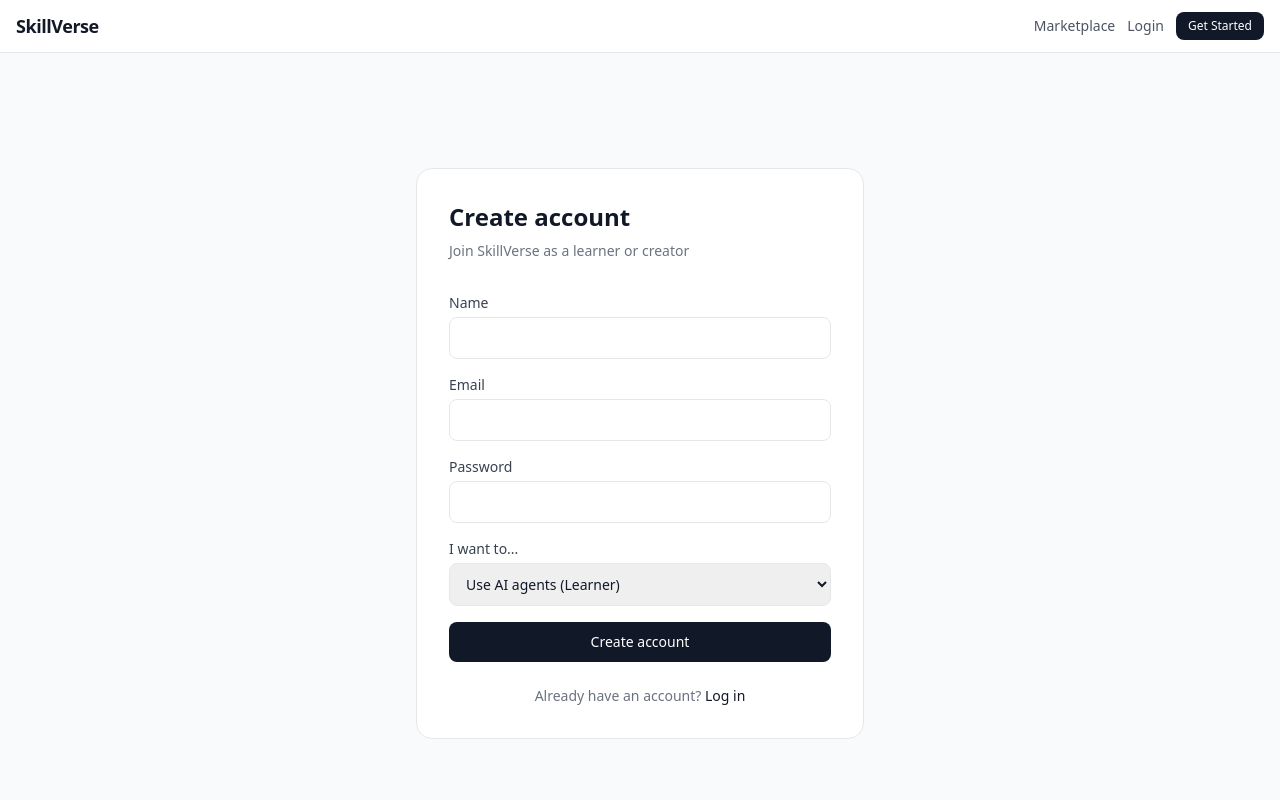
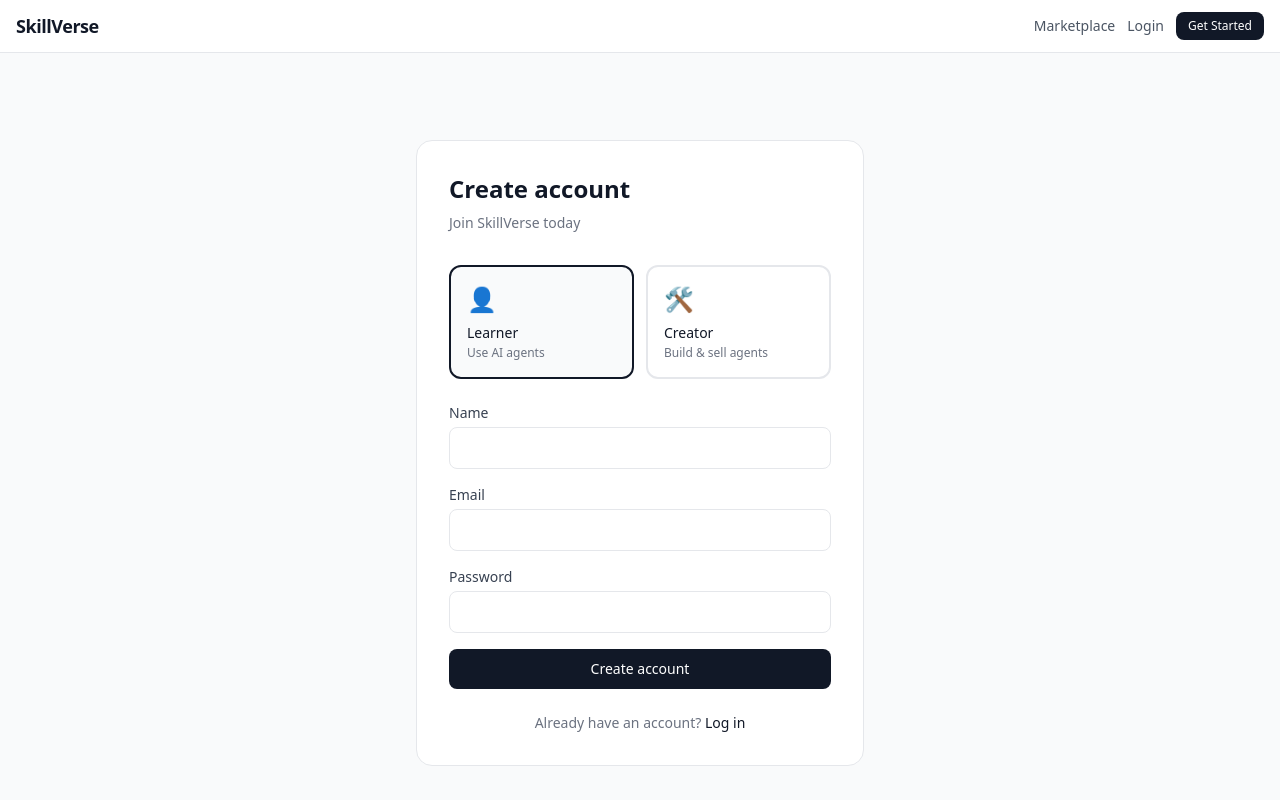
Before and after one commit to Utsavkumar001/skillverse-frontend, a React (Vite) app: page /register in a window 1280 px wide. Shown: the top 800 px of the page. Built offline with nearby package versions, Linux system fonts and the light colour scheme; no server answers.

Commit message:
add submit for review flow, remove publish button from creator

```diff
--- a/src/components/Navbar.jsx
+++ b/src/components/Navbar.jsx
@@ -14,6 +14,8 @@ export default function Navbar() {
     setShowConfirm(false);
     navigate('/');
   };
+
+  const isCreator = user?.role === 'creator' || user?.role === 'admin';
 
   return (
     <>
@@ -32,11 +34,12 @@ export default function Navbar() {
               <Link to="/my-library" className="hover:text-gray-900 transition-colors whitespace-nowrap hidden sm:block">
                 My Library
               </Link>
+              {/* Sirf creator/admin ko Dashboard dikhao */}
+              {isCreator && (
                 <Link to="/creator/dashboard" className="hover:text-gray-900 transition-colors whitespace-nowrap hidden sm:block">
                   Dashboard
                 </Link>
-
-              {/* Avatar */}
+              )}
               <div
                 className="w-8 h-8 bg-gray-900 rounded-full flex items-center justify-center text-white text-sm font-medium cursor-pointer hover:bg-gray-700 transition-colors shrink-0"
                 onClick={() => setShowProfile(!showProfile)}
@@ -60,16 +63,10 @@ export default function Navbar() {
         </div>
       </nav>
 
-      {/* Profile Dropdown */}
       {showProfile && user && (
         <>
-          {/* Backdrop */}
-          <div
-            className="fixed inset-0 z-40"
-            onClick={() => setShowProfile(false)}
-          />
+          <div className="fixed inset-0 z-40" onClick={() => setShowProfile(false)} />
 
-          {/* Dropdown */}
           <div className="fixed top-14 right-4 z-50 bg-white border border-gray-200 rounded-2xl shadow-lg w-64 overflow-hidden">
             {/* User info */}
             <div className="px-4 py-4 border-b border-gray-100">
@@ -84,7 +81,7 @@ export default function Navbar() {
               </div>
             </div>
 
-  {/* Admin link — sirf admin ko dikhega */}
+            {/* Admin link */}
             {user?.role === 'admin' && (
               <div className="border-b border-gray-100">
                 <Link
@@ -97,7 +94,6 @@ export default function Navbar() {
               </div>
             )}
 
-            {/* Menu items */}
             <div className="py-2">
               <Link
                 to="/my-library"
@@ -106,6 +102,10 @@ export default function Navbar() {
               >
                 📚 My Library
               </Link>
+
+              {/* Sirf creator/admin ko dikhao */}
+              {isCreator && (
+                <>
                   <Link
                     to="/creator/dashboard"
                     onClick={() => setShowProfile(false)}
@@ -121,6 +121,16 @@ export default function Navbar() {
                     ➕ Create Agent
                   </Link>
                   <Link
+                    to="/creator/earnings"
+                    onClick={() => setShowProfile(false)}
+                    className="flex items-center gap-3 px-4 py-2.5 text-sm text-gray-700 hover:bg-gray-50 transition-colors"
+                  >
+                    💰 Earnings
+                  </Link>
+                </>
+              )}
+
+              <Link
                 to="/profile"
                 onClick={() => setShowProfile(false)}
                 className="flex items-center gap-3 px-4 py-2.5 text-sm text-gray-700 hover:bg-gray-50 transition-colors"
@@ -129,13 +139,9 @@ export default function Navbar() {
               </Link>
             </div>
 
-            {/* Logout */}
             <div className="border-t border-gray-100 py-2">
               <button
-                onClick={() => {
-                  setShowProfile(false);
-                  setShowConfirm(true);
-                }}
+                onClick={() => { setShowProfile(false); setShowConfirm(true); }}
                 className="w-full flex items-center gap-3 px-4 py-2.5 text-sm text-red-500 hover:bg-red-50 transition-colors"
               >
                 🚪 Logout
@@ -145,7 +151,6 @@ export default function Navbar() {
         </>
       )}
 
-      {/* Logout Confirmation Modal */}
       {showConfirm && (
         <div className="fixed inset-0 bg-black bg-opacity-40 z-50 flex items-center justify-center px-4">
           <div className="bg-white rounded-2xl p-6 w-full max-w-sm">
--- a/src/pages/AgentBuilder.jsx
+++ b/src/pages/AgentBuilder.jsx
@@ -137,7 +137,7 @@ export default function AgentBuilder() {
     setForm(BLANK_FORM);
   };
 
-  const handleSubmit = async (publish = false) => {
+  const handleSubmitForReview = async () => {
   setSaving(true);
   setError('');
   try {
@@ -149,7 +149,7 @@ export default function AgentBuilder() {
         : form.tags,
     };
     const { data } = await api.post('/agents', payload);
-      if (publish) await api.patch(`/agents/${data._id}/publish`);
+    await api.patch(`/agents/${data._id}/submit-review`);
     localStorage.removeItem('agentDraft');
     navigate('/creator/dashboard');
   } catch (err) {
@@ -326,23 +326,23 @@ export default function AgentBuilder() {
         {!user?.isEmailVerified ? (
   <div className="bg-amber-50 border border-amber-200 rounded-xl p-5 text-center">
     <p className="text-sm font-medium text-amber-800 mb-1">📧 Verify your email first</p>
-            <p className="text-xs text-amber-600">Check your inbox for the verification link to create and publish agents.</p>
+    <p className="text-xs text-amber-600">Check your inbox for the verification link.</p>
   </div>
 ) : (
   <div className="flex gap-3 pt-2">
     <button
-              onClick={() => handleSubmit(false)}
+      onClick={() => handleSubmit()}
       disabled={saving}
       className="flex-1 border border-gray-300 text-gray-700 py-2.5 rounded-lg text-sm font-medium hover:bg-gray-50 disabled:opacity-40 transition-colors"
     >
-              Save draft
+      {saving ? 'Saving...' : 'Save Draft'}
     </button>
     <button
-              onClick={() => handleSubmit(true)}
+      onClick={handleSubmitForReview}
       disabled={saving}
       className="flex-1 bg-gray-900 text-white py-2.5 rounded-lg text-sm font-medium hover:bg-gray-700 disabled:opacity-40 transition-colors"
     >
-              Publish agent
+      {saving ? 'Submitting...' : 'Submit for Review'}
     </button>
   </div>
 )}
--- a/src/pages/Register.jsx
+++ b/src/pages/Register.jsx
@@ -25,11 +25,41 @@ export default function Register() {
     <div className="min-h-screen bg-gray-50 flex items-center justify-center px-4">
       <div className="bg-white border border-gray-200 rounded-2xl p-8 w-full max-w-md">
         <h1 className="text-2xl font-semibold text-gray-900 mb-2">Create account</h1>
-        <p className="text-gray-500 text-sm mb-8">Join SkillVerse as a learner or creator</p>
+        <p className="text-gray-500 text-sm mb-8">Join SkillVerse today</p>
 
         {error && (
           <div className="bg-red-50 text-red-600 text-sm px-4 py-3 rounded-lg mb-6">{error}</div>
         )}
+
+        {/* Role Selection Cards */}
+        <div className="grid grid-cols-2 gap-3 mb-6">
+          <button
+            type="button"
+            onClick={() => setForm({ ...form, role: 'buyer' })}
+            className={`p-4 rounded-xl border-2 text-left transition-all ${
+              form.role === 'buyer'
+                ? 'border-gray-900 bg-gray-50'
+                : 'border-gray-200 hover:border-gray-300'
+            }`}
+          >
+            <div className="text-2xl mb-2">👤</div>
+            <p className="font-medium text-sm text-gray-900">Learner</p>
+            <p className="text-xs text-gray-500 mt-0.5">Use AI agents</p>
+          </button>
+          <button
+            type="button"
+            onClick={() => setForm({ ...form, role: 'creator' })}
+            className={`p-4 rounded-xl border-2 text-left transition-all ${
+              form.role === 'creator'
+                ? 'border-gray-900 bg-gray-50'
+                : 'border-gray-200 hover:border-gray-300'
+            }`}
+          >
+            <div className="text-2xl mb-2">🛠️</div>
+            <p className="font-medium text-sm text-gray-900">Creator</p>
+            <p className="text-xs text-gray-500 mt-0.5">Build & sell agents</p>
+          </button>
+        </div>
 
         <form onSubmit={handleSubmit} className="space-y-4">
           <div>
@@ -62,18 +92,17 @@ export default function Register() {
               onChange={(e) => setForm({ ...form, password: e.target.value })}
             />
           </div>
-          <div>
-            <label className="block text-sm text-gray-700 mb-1">I want to...</label>
-            <select
-              className="w-full border border-gray-200 rounded-lg px-3 py-2.5 text-sm focus:outline-none focus:ring-2 focus:ring-gray-900"
-              value={form.role}
-              onChange={(e) => setForm({ ...form, role: e.target.value })}
-            >
-              <option value="buyer">Use AI agents (Learner)</option>
-              <option value="creator">Build and sell agents (Creator)</option>
-              <option value="both">Both</option>
-            </select>
-          </div>
+
+          {/* Creator info */}
+          {form.role === 'creator' && (
+            <div className="bg-amber-50 border border-amber-200 rounded-xl p-4">
+              <p className="text-xs text-amber-800 font-medium mb-1">🛠️ Creator Account</p>
+              <p className="text-xs text-amber-700">
+                Your agents will be reviewed by our team before publishing. We ensure quality for all users.
+              </p>
+            </div>
+          )}
+
           <button
             type="submit"
             className="w-full bg-gray-900 text-white py-2.5 rounded-lg text-sm font-medium hover:bg-gray-700 transition-colors"
```
Also changed, not shown: src/pages/CreatorDashboard.jsx (+33 -16 lines). Lines whose indentation alone changed are shown as unchanged.
